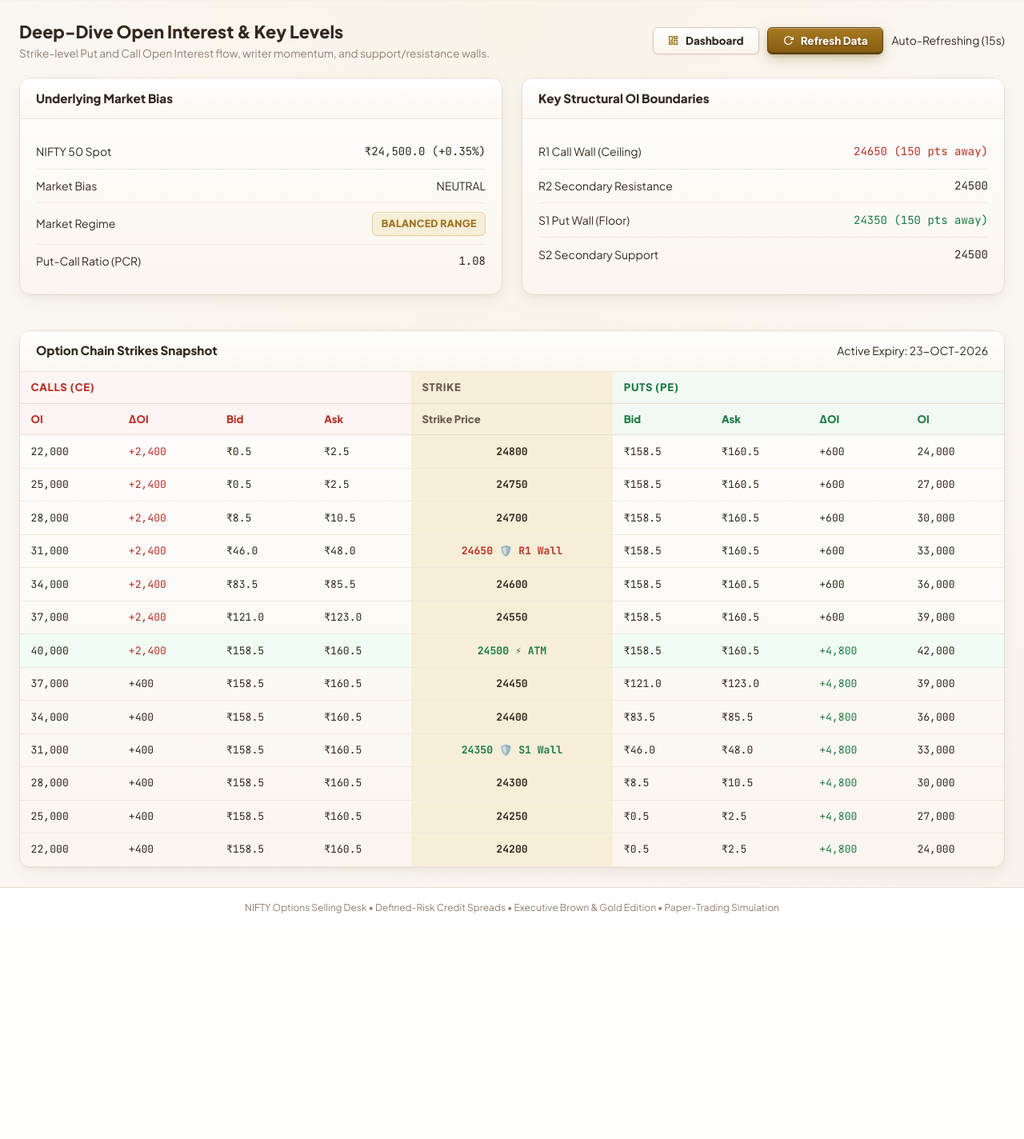
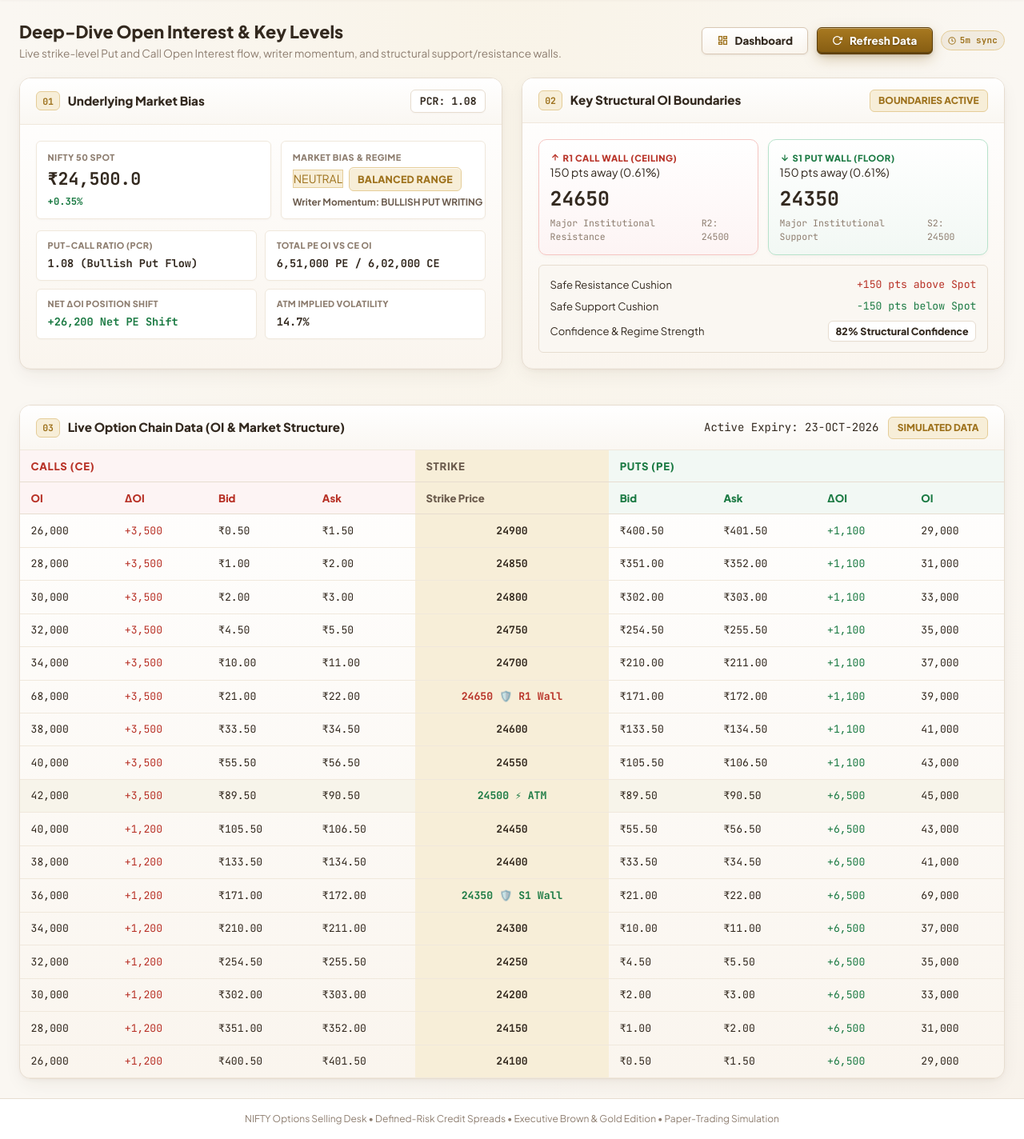
Before and after one commit to chirag1981/options-desk, a Flask app: page /analysis in a window 1280 px wide. Shown: the part 70-1494 px from the top of the page at 80% size. Before the commit the page ends 1212 px from the top, so only its background shows below. Run offline with Flask 3, Linux system fonts and the light colour scheme; data that the repository does not hold is empty.

Commit message:
feat(analysis): render live option chain data from chain_by_strike, format bias and boundary cards with 3D elevation, set 5m refresh interval

```diff
--- a/app/routes.py
+++ b/app/routes.py
@@ -59,12 +59,14 @@ def settings_page():
 
 @main_bp.route("/api/market-data")
 def api_market_data():
-    """Returns current spot price, OI walls, PCR, and regime classification."""
+    """Returns current spot price, OI walls, PCR, regime classification, and live strike chain."""
     chain_data = MarketDataProvider.get_option_chain()
     analysis = MarketAnalyzer.analyze_chain(chain_data)
+    chain = chain_data.get("chain_by_strike", {})
     return jsonify({
         "status": "success",
         "data": analysis.to_dict(),
+        "chain_by_strike": chain,
     })
 
 
--- a/app/static/js/analysis.js
+++ b/app/static/js/analysis.js
@@ -1,10 +1,12 @@
 /**
- * app/static/js/analysis.js — Deep-Dive Option Chain & Key Levels Controller
+ * app/static/js/analysis.js — Deep-Dive Live Option Chain & Key Levels Controller
+ * Auto-refreshes every 5 minutes in sync with project data lifecycle standards.
  */
 
 document.addEventListener('DOMContentLoaded', () => {
     fetchAnalysisData();
-    setInterval(fetchAnalysisData, 15000);
+    // Refresh market data every 5 minutes (300,000 ms) in accordance with project data sync standard
+    setInterval(fetchAnalysisData, 300000);
 });
 
 async function fetchAnalysisData() {
@@ -14,82 +16,155 @@ async function fetchAnalysisData() {
         if (json.status !== 'success') return;
 
         const an = json.data;
+        const chainByStrike = json.chain_by_strike || {};
 
-        // Render summary cards
+        // 1. Render Underlying Market Bias Card (Card 01)
         const anSpot = document.getElementById('an-spot');
-        if (anSpot) anSpot.textContent = `₹${an.spot_price.toLocaleString('en-IN', {minimumFractionDigits: 1})} (${an.spot_change_pct >= 0 ? '+' : ''}${an.spot_change_pct.toFixed(2)}%)`;
+        if (anSpot) anSpot.textContent = `₹${an.spot_price.toLocaleString('en-IN', { minimumFractionDigits: 1 })}`;
+
+        const anSpotChg = document.getElementById('an-spot-chg');
+        if (anSpotChg) {
+            const isPos = (an.spot_change_pct || 0) >= 0;
+            anSpotChg.textContent = `${isPos ? '+' : ''}${(an.spot_change_pct || 0).toFixed(2)}%`;
+            anSpotChg.className = `spot-chg ${isPos ? 'text-green' : 'text-red'}`;
+        }
 
         const anBias = document.getElementById('an-bias');
-        if (anBias) anBias.textContent = an.market_bias;
+        if (anBias) {
+            anBias.textContent = an.market_bias || 'NEUTRAL';
+            anBias.className = `bias-badge ${an.market_bias === 'BULLISH' ? 'chip-green' : (an.market_bias === 'BEARISH' ? 'chip-red' : 'chip-gold')}`;
+        }
 
         const anRegime = document.getElementById('an-regime');
-        if (anRegime) anRegime.textContent = (an.market_regime || '').replace(/_/g, ' ');
+        if (anRegime) {
+            anRegime.textContent = (an.market_regime || 'BALANCED').replace(/_/g, ' ');
+        }
 
-        const anPcr = document.getElementById('an-pcr');
-        if (anPcr) anPcr.textContent = an.pcr_oi.toFixed(2);
+        const anMomentum = document.getElementById('an-momentum-text');
+        if (anMomentum) {
+            const momClean = (an.writer_momentum || 'BALANCED').replace(/_/g, ' ');
+            anMomentum.textContent = `Writer Momentum: ${momClean}`;
+        }
 
-        const anR1 = document.getElementById('an-r1');
-        if (anR1) anR1.textContent = `${Math.round(an.r1_resistance)} (${Math.round(an.dist_to_r1)} pts away)`;
+        const anPcrBadge = document.getElementById('an-pcr-badge');
+        if (anPcrBadge) anPcrBadge.textContent = `PCR: ${an.pcr_oi.toFixed(2)}`;
 
-        const anR2 = document.getElementById('an-r2');
-        if (anR2) anR2.textContent = an.r2_resistance ? `${Math.round(an.r2_resistance)}` : '--';
+        const anPcrVal = document.getElementById('an-pcr-val');
+        if (anPcrVal) {
+            const biasDesc = an.pcr_oi >= 1.0 ? 'Bullish Put Flow' : (an.pcr_oi <= 0.8 ? 'Bearish Call Flow' : 'Neutral Balanced');
+            anPcrVal.textContent = `${an.pcr_oi.toFixed(2)} (${biasDesc})`;
+        }
 
-        const anS1 = document.getElementById('an-s1');
-        if (anS1) anS1.textContent = `${Math.round(an.s1_support)} (${Math.round(an.dist_to_s1)} pts away)`;
+        const anOiTotals = document.getElementById('an-oi-totals');
+        if (anOiTotals) {
+            anOiTotals.textContent = `${(an.total_pe_oi || 0).toLocaleString('en-IN')} PE / ${(an.total_ce_oi || 0).toLocaleString('en-IN')} CE`;
+        }
 
-        const anS2 = document.getElementById('an-s2');
-        if (anS2) anS2.textContent = an.s2_support ? `${Math.round(an.s2_support)}` : '--';
+        const anNetDelta = document.getElementById('an-net-delta');
+        if (anNetDelta) {
+            const netD = an.net_delta_pe_ce_oi || 0;
+            anNetDelta.textContent = `${netD >= 0 ? '+' : ''}${netD.toLocaleString('en-IN')} Net PE Shift`;
+            anNetDelta.className = `dq-val ${netD >= 0 ? 'text-green' : 'text-red'}`;
+        }
 
+        const anAtmIv = document.getElementById('an-atm-iv');
+        if (anAtmIv) anAtmIv.textContent = `${(an.atm_iv || 0).toFixed(1)}%`;
+
+        // 2. Render Key Structural OI Boundaries Card (Card 02)
+        const anR1Dist = document.getElementById('an-r1-dist');
+        if (anR1Dist) anR1Dist.textContent = `${Math.round(an.dist_to_r1)} pts away (${(an.dist_to_r1_pct || 0).toFixed(2)}%)`;
+
+        const anR1Strike = document.getElementById('an-r1-strike');
+        if (anR1Strike) anR1Strike.textContent = Math.round(an.r1_resistance);
+
+        const anR2Sub = document.getElementById('an-r2-sub');
+        if (anR2Sub) anR2Sub.textContent = `R2: ${an.r2_resistance ? Math.round(an.r2_resistance) : '--'}`;
+
+        const anS1Dist = document.getElementById('an-s1-dist');
+        if (anS1Dist) anS1Dist.textContent = `${Math.round(an.dist_to_s1)} pts away (${(an.dist_to_s1_pct || 0).toFixed(2)}%)`;
+
+        const anS1Strike = document.getElementById('an-s1-strike');
+        if (anS1Strike) anS1Strike.textContent = Math.round(an.s1_support);
+
+        const anS2Sub = document.getElementById('an-s2-sub');
+        if (anS2Sub) anS2Sub.textContent = `S2: ${an.s2_support ? Math.round(an.s2_support) : '--'}`;
+
+        const anR1Cushion = document.getElementById('an-r1-cushion');
+        if (anR1Cushion) anR1Cushion.textContent = `+${Math.round(an.dist_to_r1)} pts above Spot`;
+
+        const anS1Cushion = document.getElementById('an-s1-cushion');
+        if (anS1Cushion) anS1Cushion.textContent = `-${Math.round(an.dist_to_s1)} pts below Spot`;
+
+        const anConfidence = document.getElementById('an-confidence-badge');
+        if (anConfidence) anConfidence.textContent = `${(an.confidence_score || 0).toFixed(0)}% Structural Confidence`;
+
+        // 3. Render Header Pills
         const expLabel = document.getElementById('chain-expiry-label');
         if (expLabel) expLabel.textContent = `Active Expiry: ${an.expiry}`;
 
-        // Fetch candidate chain to render strikes table
-        const candRes = await fetch('/api/candidates').then(r => r.json());
-        if (candRes.status === 'success') {
-            renderOptionChainTable(candRes.analysis, an.spot_price);
+        const chainStatus = document.getElementById('chain-status-chip');
+        if (chainStatus) {
+            chainStatus.textContent = an.data_status === 'FYERS_LIVE' ? 'LIVE BROKER DATA' : 'SIMULATED DATA';
+            chainStatus.className = `status-chip ${an.data_status === 'FYERS_LIVE' ? 'chip-green' : 'chip-gold'}`;
         }
+
+        // 4. Render Live Option Chain Table directly from live chain_by_strike
+        renderLiveOptionChain(chainByStrike, an, an.spot_price);
 
     } catch (err) {
         console.warn("Analysis fetch error:", err);
     }
 }
 
-function renderOptionChainTable(analysis, spot) {
+/**
+ * Builds and renders the live option chain table directly from live chain_by_strike data.
+ */
+function renderLiveOptionChain(chainByStrike, analysis, spot) {
     const tbody = document.getElementById('chain-tbody');
     if (!tbody) return;
 
-    // Build strikes grid around ATM (+/- 6 strikes = 13 strikes)
+    const strikes = Object.keys(chainByStrike).map(s => parseFloat(s)).sort((a, b) => b - a);
+    if (strikes.length === 0) {
+        tbody.innerHTML = `<tr><td colspan="9" class="text-center text-muted">No live option strikes available.</td></tr>`;
+        return;
+    }
+
     const atm = Math.round(spot / 50.0) * 50.0;
+    const s1 = Math.round(analysis.s1_support);
+    const r1 = Math.round(analysis.r1_resistance);
+
+    // Focus on +/- 400 pts around ATM (17 strikes)
+    const visibleStrikes = strikes.filter(s => Math.abs(s - atm) <= 400);
+
     tbody.innerHTML = '';
+    visibleStrikes.forEach(stk => {
+        const row = chainByStrike[stk] || chainByStrike[stk.toFixed(1)] || {};
+        const ce = row.CE || {};
+        const pe = row.PE || {};
 
-    for (let i = 6; i >= -6; i--) {
-        const stk = atm + (i * 50);
-        const isAtm = stk === atm;
-        const isS1 = Math.round(stk) === Math.round(analysis.s1_support);
-        const isR1 = Math.round(stk) === Math.round(analysis.r1_resistance);
-
-        // Approximate realistic quote rows
-        const ceDist = Math.max(0, stk - spot);
-        const peDist = Math.max(0, spot - stk);
-        const ceLtp = Math.max(2, 160 - (ceDist * 0.75));
-        const peLtp = Math.max(2, 160 - (peDist * 0.75));
+        const isAtm = Math.round(stk) === atm;
+        const isS1 = Math.round(stk) === s1;
+        const isR1 = Math.round(stk) === r1;
 
         const tr = document.createElement('tr');
-        if (isAtm) tr.style.background = '#F0FDF4';
+        if (isAtm) tr.style.background = '#F7F4EA';
+
+        const ceOiChg = ce.change_oi || 0;
+        const peOiChg = pe.change_oi || 0;
 
         tr.innerHTML = `
-            <td class="font-mono text-muted">${(40000 - Math.abs(i)*3000).toLocaleString('en-IN')}</td>
-            <td class="font-mono ${i >= 0 ? 'text-red' : 'text-muted'}">${i >= 0 ? '+2,400' : '+400'}</td>
-            <td class="font-mono">₹${(ceLtp - 1.5).toFixed(1)}</td>
-            <td class="font-mono">₹${(ceLtp + 0.5).toFixed(1)}</td>
+            <td class="font-mono text-muted">${(ce.oi || 0).toLocaleString('en-IN')}</td>
+            <td class="font-mono ${ceOiChg >= 0 ? 'text-red' : 'text-green'}">${ceOiChg >= 0 ? '+' : ''}${ceOiChg.toLocaleString('en-IN')}</td>
+            <td class="font-mono">₹${(ce.bid || 0).toFixed(2)}</td>
+            <td class="font-mono">₹${(ce.ask || 0).toFixed(2)}</td>
             <td class="font-mono font-bold text-center strike-bg ${isAtm ? 'text-green' : (isR1 ? 'text-red' : (isS1 ? 'text-green' : ''))}">
-                ${stk} ${isAtm ? '⚡ ATM' : (isR1 ? '🛡️ R1 Wall' : (isS1 ? '🛡️ S1 Wall' : ''))}
+                ${Math.round(stk)} ${isAtm ? '⚡ ATM' : (isR1 ? '🛡️ R1 Wall' : (isS1 ? '🛡️ S1 Wall' : ''))}
             </td>
-            <td class="font-mono">₹${(peLtp - 1.5).toFixed(1)}</td>
-            <td class="font-mono">₹${(peLtp + 0.5).toFixed(1)}</td>
-            <td class="font-mono ${i <= 0 ? 'text-green' : 'text-muted'}">${i <= 0 ? '+4,800' : '+600'}</td>
-            <td class="font-mono text-muted">${(42000 - Math.abs(i)*3000).toLocaleString('en-IN')}</td>
+            <td class="font-mono">₹${(pe.bid || 0).toFixed(2)}</td>
+            <td class="font-mono">₹${(pe.ask || 0).toFixed(2)}</td>
+            <td class="font-mono ${peOiChg >= 0 ? 'text-green' : 'text-red'}">${peOiChg >= 0 ? '+' : ''}${peOiChg.toLocaleString('en-IN')}</td>
+            <td class="font-mono text-muted">${(pe.oi || 0).toLocaleString('en-IN')}</td>
         `;
         tbody.appendChild(tr);
-    }
+    });
 }
--- a/app/templates/analysis.html
+++ b/app/templates/analysis.html
@@ -7,7 +7,7 @@
     <div class="page-header">
         <div class="page-title-group">
             <h2>Deep-Dive Open Interest & Key Levels</h2>
-            <p>Strike-level Put and Call Open Interest flow, writer momentum, and support/resistance walls.</p>
+            <p>Live strike-level Put and Call Open Interest flow, writer momentum, and structural support/resistance walls.</p>
         </div>
         <div class="page-actions" style="display:flex; align-items:center; gap:0.65rem;">
             <a href="{{ url_for('main.dashboard') }}" class="btn-3d btn-secondary btn-sm" title="Return to Trading Dashboard">
@@ -18,65 +18,134 @@
                 <svg width="13" height="13" viewBox="0 0 24 24" fill="none" stroke="currentColor" stroke-width="2.5"><polyline points="23 4 23 10 17 10"></polyline><path d="M20.49 15a9 9 0 1 1-2.12-9.36L23 10"></path></svg>
                 <span>Refresh Data</span>
             </button>
-            <span class="refresh-pill" id="analysis-refresh-pill">Auto-Refreshing (15s)</span>
+            <span class="sync-badge" id="analysis-sync-badge" title="Market data auto-refreshes every 5 minutes">
+                <svg width="10" height="10" viewBox="0 0 24 24" fill="none" stroke="currentColor" stroke-width="2.5"><circle cx="12" cy="12" r="10"></circle><polyline points="12 6 12 12 16 14"></polyline></svg>
+                <span>5m sync</span>
+            </span>
         </div>
     </div>
 
     <div class="analysis-summary-grid">
+        <!-- CARD 1: UNDERLYING MARKET BIAS -->
         <div class="desk-card">
             <div class="card-header">
-                <h3>Underlying Market Bias</h3>
+                <div class="card-title-group">
+                    <span class="card-panel-num">01</span>
+                    <h3>Underlying Market Bias</h3>
+                </div>
+                <span class="pcr-badge" id="an-pcr-badge">PCR: --</span>
             </div>
             <div class="card-body">
-                <div class="analysis-metric-row">
-                    <span class="am-label">NIFTY 50 Spot</span>
-                    <span class="am-val font-mono" id="an-spot">--</span>
+                <div class="regime-hero" style="border-bottom:none; padding-bottom:0;">
+                    <div class="spot-metric">
+                        <span class="metric-label">NIFTY 50 Spot</span>
+                        <div class="spot-large" id="an-spot">--</div>
+                        <span class="spot-chg" id="an-spot-chg">--</span>
+                    </div>
+                    <div class="regime-metric">
+                        <span class="metric-label">Market Bias & Regime</span>
+                        <div style="display:flex; align-items:center; gap:0.4rem; flex-wrap:wrap;">
+                            <span class="bias-badge" id="an-bias">--</span>
+                            <span class="regime-badge" id="an-regime">--</span>
+                        </div>
+                        <span class="bias-text" id="an-momentum-text">Writer Momentum: --</span>
+                    </div>
                 </div>
-                <div class="analysis-metric-row">
-                    <span class="am-label">Market Bias</span>
-                    <span class="bias-badge" id="an-bias">--</span>
-                </div>
-                <div class="analysis-metric-row">
-                    <span class="am-label">Market Regime</span>
-                    <span class="regime-badge" id="an-regime">--</span>
-                </div>
-                <div class="analysis-metric-row">
-                    <span class="am-label">Put-Call Ratio (PCR)</span>
-                    <span class="am-val font-mono" id="an-pcr">--</span>
+
+                <div class="data-quality-grid" style="margin-top:0.85rem; margin-bottom:0;">
+                    <div class="dq-item">
+                        <span class="dq-label">Put-Call Ratio (PCR)</span>
+                        <span class="dq-val" id="an-pcr-val">--</span>
+                    </div>
+                    <div class="dq-item">
+                        <span class="dq-label">Total PE OI vs CE OI</span>
+                        <span class="dq-val" id="an-oi-totals">--</span>
+                    </div>
+                    <div class="dq-item">
+                        <span class="dq-label">Net ΔOI Position Shift</span>
+                        <span class="dq-val" id="an-net-delta">--</span>
+                    </div>
+                    <div class="dq-item">
+                        <span class="dq-label">ATM Implied Volatility</span>
+                        <span class="dq-val" id="an-atm-iv">--</span>
+                    </div>
                 </div>
             </div>
         </div>
 
+        <!-- CARD 2: KEY STRUCTURAL OI BOUNDARIES -->
         <div class="desk-card">
             <div class="card-header">
-                <h3>Key Structural OI Boundaries</h3>
+                <div class="card-title-group">
+                    <span class="card-panel-num">02</span>
+                    <h3>Key Structural OI Boundaries</h3>
+                </div>
+                <span class="status-chip chip-gold" id="an-boundaries-status">BOUNDARIES ACTIVE</span>
             </div>
             <div class="card-body">
-                <div class="analysis-metric-row">
-                    <span class="am-label">R1 Call Wall (Ceiling)</span>
-                    <span class="am-val font-mono text-red" id="an-r1">--</span>
+                <div class="walls-grid" style="margin-bottom:0.75rem;">
+                    <!-- R1 CALL WALL -->
+                    <div class="wall-card wall-resistance">
+                        <div class="wall-header">
+                            <span class="wall-tag">
+                                <svg width="12" height="12" viewBox="0 0 24 24" fill="none" stroke="currentColor" stroke-width="2.5"><line x1="12" y1="19" x2="12" y2="5"></line><polyline points="5 12 12 5 19 12"></polyline></svg>
+                                R1 CALL WALL (CEILING)
+                            </span>
+                            <span class="wall-dist" id="an-r1-dist">-- pts away</span>
+                        </div>
+                        <div class="wall-strike" id="an-r1-strike">--</div>
+                        <div class="wall-footer">
+                            <span>Major Institutional Resistance</span>
+                            <span id="an-r2-sub">R2: --</span>
+                        </div>
+                    </div>
+
+                    <!-- S1 PUT WALL -->
+                    <div class="wall-card wall-support">
+                        <div class="wall-header">
+                            <span class="wall-tag">
+                                <svg width="12" height="12" viewBox="0 0 24 24" fill="none" stroke="currentColor" stroke-width="2.5"><line x1="12" y1="5" x2="12" y2="19"></line><polyline points="19 12 12 19 5 12"></polyline></svg>
+                                S1 PUT WALL (FLOOR)
+                            </span>
+                            <span class="wall-dist" id="an-s1-dist">-- pts away</span>
+                        </div>
+                        <div class="wall-strike" id="an-s1-strike">--</div>
+                        <div class="wall-footer">
+                            <span>Major Institutional Support</span>
+                            <span id="an-s2-sub">S2: --</span>
+                        </div>
+                    </div>
                 </div>
-                <div class="analysis-metric-row">
-                    <span class="am-label">R2 Secondary Resistance</span>
-                    <span class="am-val font-mono" id="an-r2">--</span>
-                </div>
-                <div class="analysis-metric-row">
-                    <span class="am-label">S1 Put Wall (Floor)</span>
-                    <span class="am-val font-mono text-green" id="an-s1">--</span>
-                </div>
-                <div class="analysis-metric-row">
-                    <span class="am-label">S2 Secondary Support</span>
-                    <span class="am-val font-mono" id="an-s2">--</span>
+
+                <div class="flow-metrics-box">
+                    <div class="flow-row">
+                        <span>Safe Resistance Cushion</span>
+                        <span class="font-mono text-red" id="an-r1-cushion">--</span>
+                    </div>
+                    <div class="flow-row">
+                        <span>Safe Support Cushion</span>
+                        <span class="font-mono text-green" id="an-s1-cushion">--</span>
+                    </div>
+                    <div class="flow-row">
+                        <span>Confidence & Regime Strength</span>
+                        <span class="flow-badge" id="an-confidence-badge">--</span>
+                    </div>
                 </div>
             </div>
         </div>
     </div>
 
-    <!-- Strike Level Chain Breakdown -->
+    <!-- LIVE OPTION CHAIN DATA -->
     <div class="desk-card table-card" style="margin-top: 1.5rem;">
         <div class="card-header">
-            <h3>Option Chain Strikes Snapshot</h3>
-            <span id="chain-expiry-label">Active Expiry: --</span>
+            <div class="card-title-group">
+                <span class="card-panel-num">03</span>
+                <h3>Live Option Chain Data (OI & Market Structure)</h3>
+            </div>
+            <div style="display:flex; align-items:center; gap:0.75rem;">
+                <span class="count-pill" id="chain-expiry-label">Active Expiry: --</span>
+                <span class="status-chip chip-gold" id="chain-status-chip">LIVE CHAIN</span>
+            </div>
         </div>
         <div class="card-body no-padding">
             <div class="table-responsive">
```
